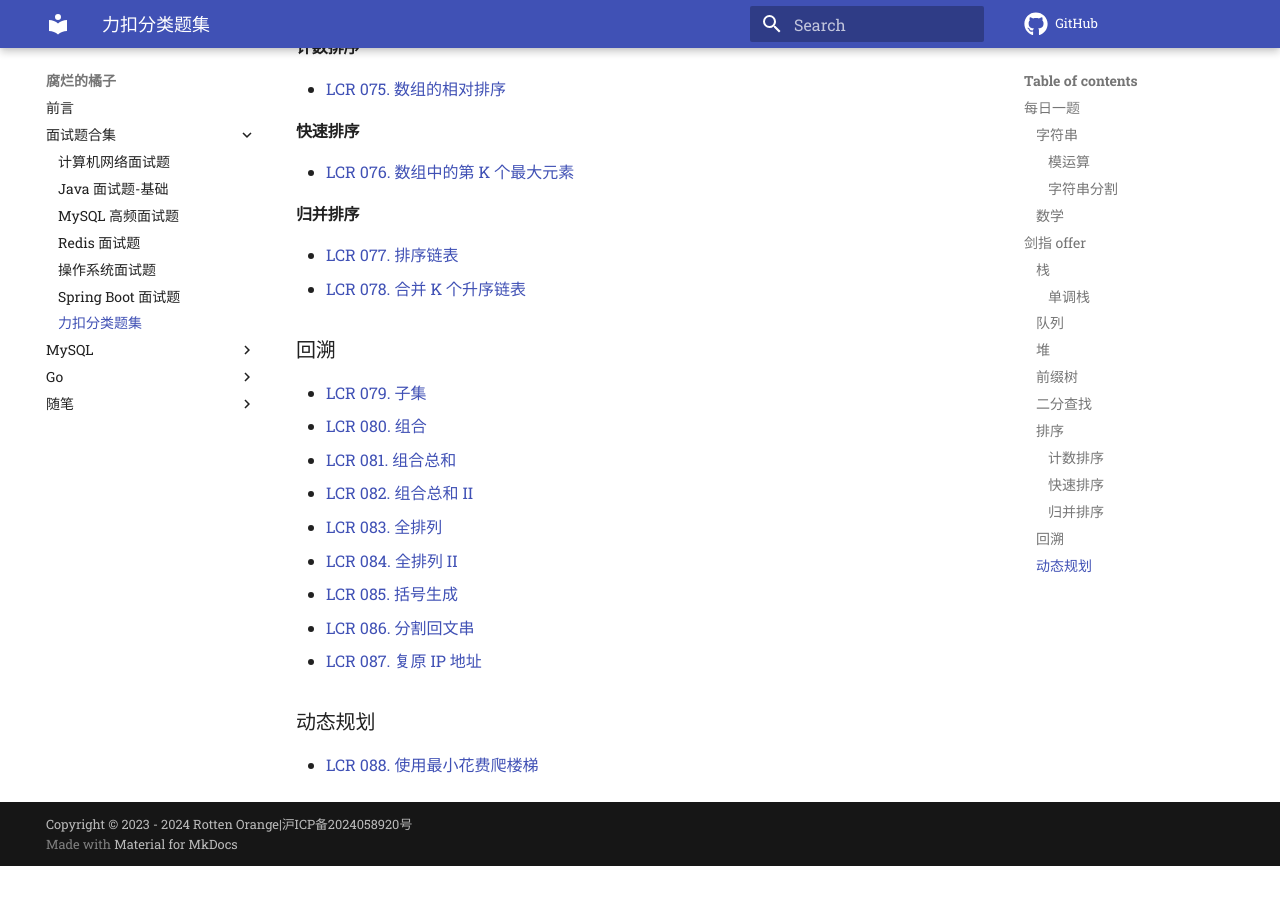
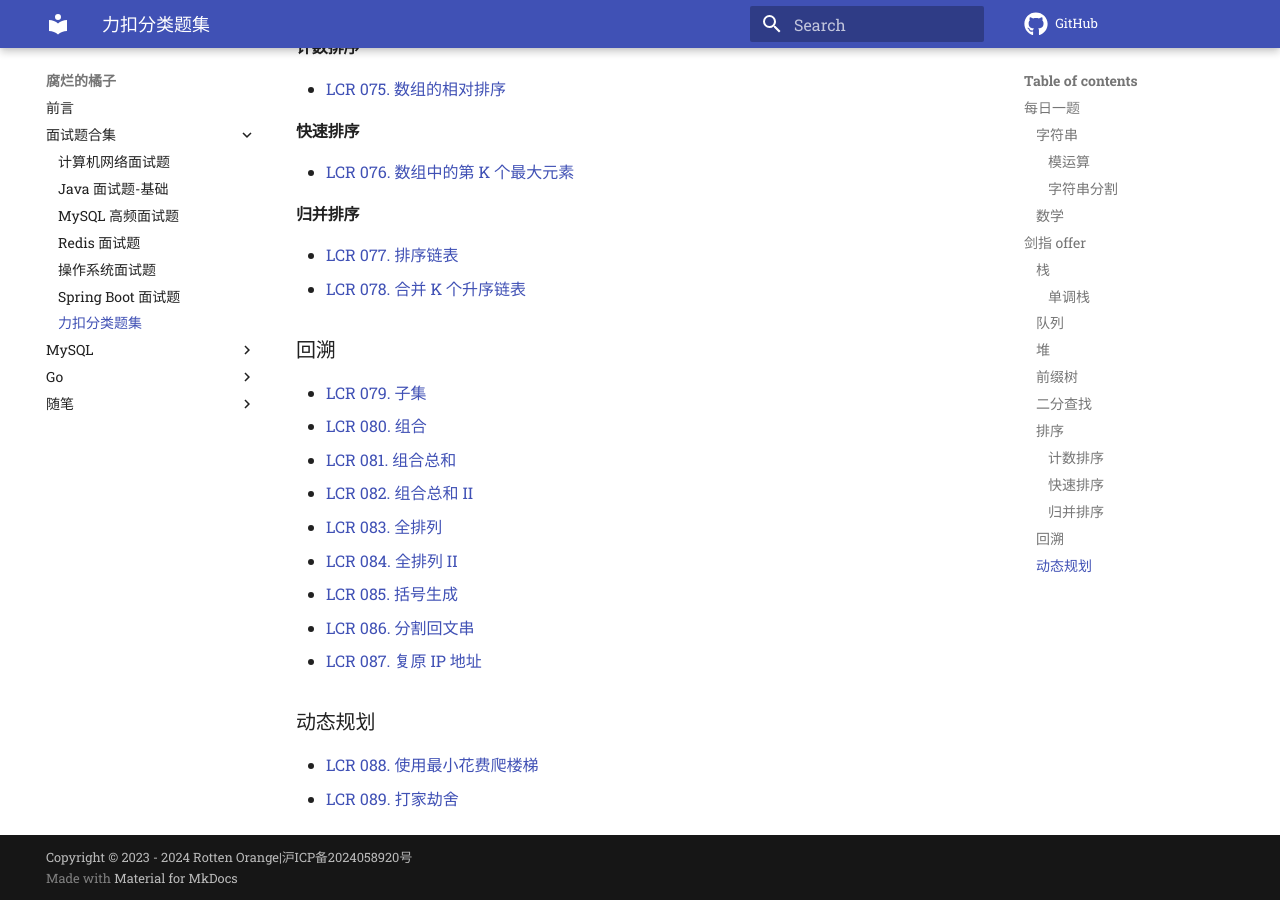
Before and after one commit to z1ming/cs-Hydra, an MkDocs documentation site: the page built from docs/文章/LeetCode.md, in a window 1280 px wide and 900 px high, scrolled down 1831 px. Built offline with MkDocs 1.6.1 and Material for MkDocs 9.7.7, drawn with Linux system fonts in a browser that asks for light colours; comment, search, counter and statistics services are not loaded; before the commit the page ends 2697 px from its top, so only the background shows below that.

Commit message:
Update LeetCode.md
Signed-off-by: Ziming Meng <zimingm94@gmail.com>

```diff
--- a/docs/文章/LeetCode.md
+++ b/docs/文章/LeetCode.md
@@ -89,3 +89,4 @@
 ### 动态规划
 
 - [LCR 088. 使用最小花费爬楼梯](https://leetcode.cn/problems/GzCJIP/description/)
+- [LCR 089. 打家劫舍](https://leetcode.cn/problems/Gu0c2T/description/)
```
